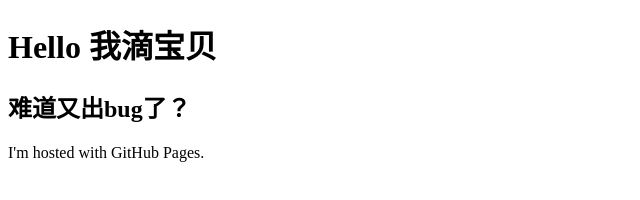
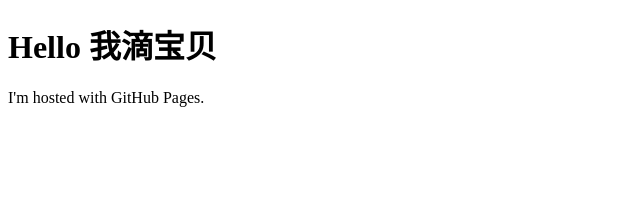
Before and after one commit to luliangyong/luliangyong.github.io, a plain HTML site: page index.html in a window 1280 px wide. Shown: the whole page, without its empty margins (0-640 px from the left). Drawn offline with Linux system fonts and the light colour scheme.

Commit message:
Update index.html

```diff
--- a/index.html
+++ b/index.html
@@ -2,7 +2,6 @@
 <html>
 <body>
 <h1>Hello 我滴宝贝</h1>
-<h2>难道又出bug了？</h2>
 <p>I'm hosted with GitHub Pages.</p>
 </body>
 </html>
```
